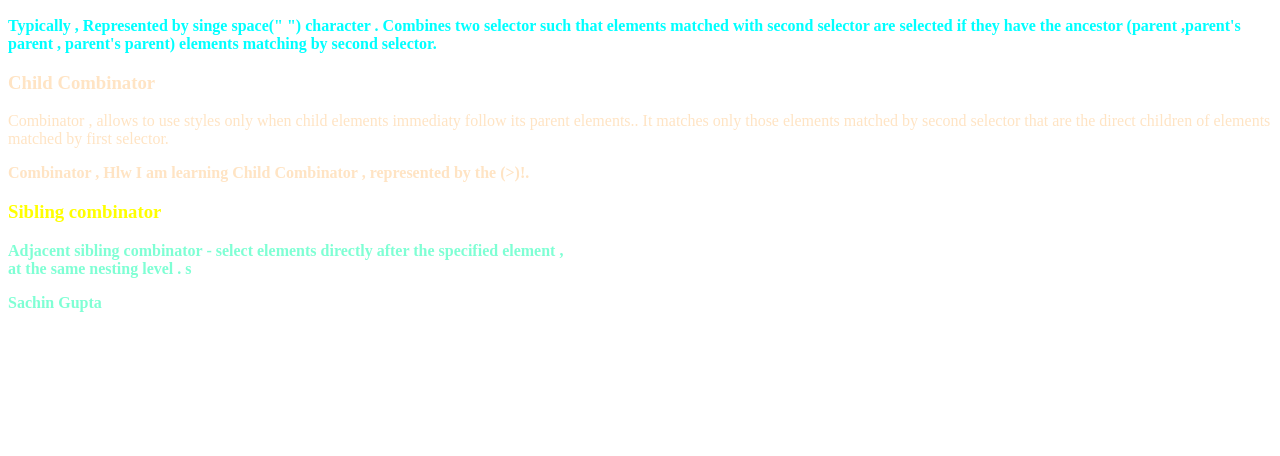
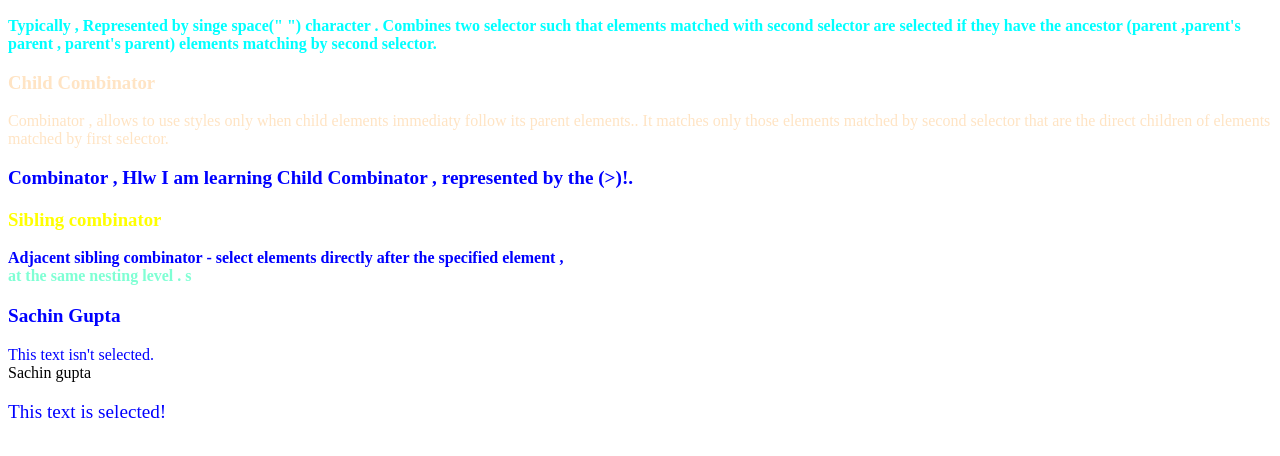
Before and after one commit to S1coder-18/Newrepo1, a plain HTML site: page Combinator.html in a window 1280 px wide. Shown: the part 110-566 px from the top of the page. Drawn offline with Linux system fonts and the light colour scheme.

Commit message:
New file1

```diff
--- a/Combinator.css
+++ b/Combinator.css
@@ -22,3 +22,7 @@ h3 + p {
 h3 ~ p{
     color: aquamarine;
 }
+
+h1:hover{
+    background-color: brown;
+}
--- a/Combinator.html
+++ b/Combinator.html
@@ -4,6 +4,7 @@
     <meta charset="UTF-8">
     <meta name="viewport" content="width=device-width, initial-scale=1.0">
     <link rel="stylesheet" href="Combinator.css">
+    <link rel="stylesheet" href="pseudoclass.css">
     <title>Document</title>
 </head>
 <body>
@@ -46,6 +47,13 @@
 
     </section>
 
+    <div>
+        <p>This text isn't selected.</br>
+        Sachin gupta </p>
+        <p>This text is selected!</p>
+      </div>
+
+
 
 
 </body>
--- /dev/null
+++ b/pseudoclass.css
@@ -0,0 +1,8 @@
+p::first-line {
+    font: bolder;
+    color: blue;
+}
+
+p:last-child{
+    font-size: larger;
+}
```
